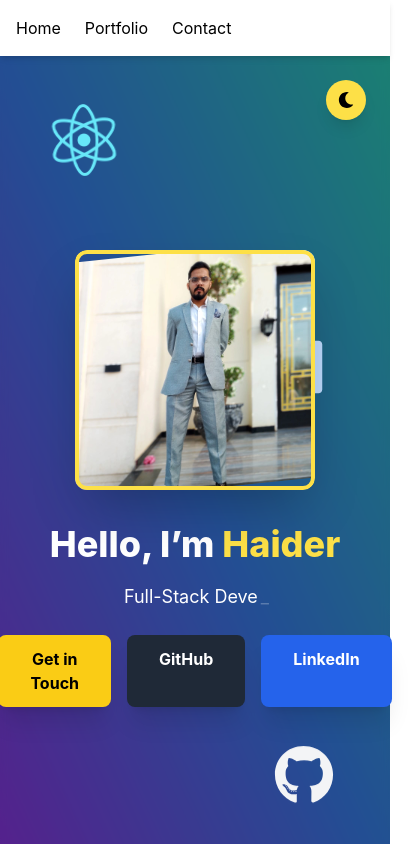
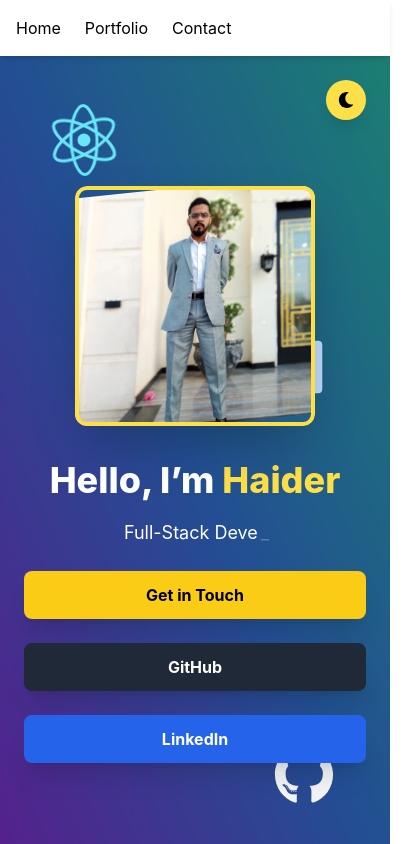
Before and after one commit to Haiderali445/portfolio-website, a React (Vite) app: page / in a window 390 px wide. Shown: the top 844 px of the page, 416 px wide, since content can reach past the window. Built offline with nearby package versions, Linux system fonts and the light colour scheme.

Commit message:
Updated hero layout dark theme and logo 11

```diff
--- a/src/components/Hero.jsx
+++ b/src/components/Hero.jsx
@@ -92,11 +92,11 @@ function Hero() {
             initial={{ opacity: 0, y: 20 }}
             animate={{ opacity: 1, y: 0 }}
             transition={{ delay: 1, duration: 0.8 }}
-            className="flex justify-center md:justify-start gap-4"
+            className="flex flex-wrap justify-center md:justify-start gap-4"
           >
             <a
               href="#contact"
-              className="inline-block px-8 py-3 bg-yellow-400 text-black font-bold rounded-lg shadow-xl hover:bg-yellow-300 transition transform hover:scale-105"
+              className="inline-block w-full md:w-auto px-8 py-3 bg-yellow-400 text-black font-bold rounded-lg shadow-xl hover:bg-yellow-300 transition transform hover:scale-105 mb-2 md:mb-0"
             >
               Get in Touch
             </a>
@@ -104,7 +104,7 @@ function Hero() {
               href="https://github.com/haiderali445"
               target="_blank"
               rel="noopener noreferrer"
-              className="inline-block px-8 py-3 bg-gray-800 text-white font-bold rounded-lg shadow-xl hover:bg-gray-700 transition transform hover:scale-105"
+              className="inline-block w-full md:w-auto px-8 py-3 bg-gray-800 text-white font-bold rounded-lg shadow-xl hover:bg-gray-700 transition transform hover:scale-105 mb-2 md:mb-0"
             >
               GitHub
             </a>
@@ -112,7 +112,7 @@ function Hero() {
               href="https://linkedin.com/in/hayder-ali-8a025b290"
               target="_blank"
               rel="noopener noreferrer"
-              className="inline-block px-8 py-3 bg-blue-600 text-white font-bold rounded-lg shadow-xl hover:bg-blue-500 transition transform hover:scale-105"
+              className="inline-block w-full md:w-auto px-8 py-3 bg-blue-600 text-white font-bold rounded-lg shadow-xl hover:bg-blue-500 transition transform hover:scale-105 mb-2 md:mb-0"
             >
               LinkedIn
             </a>
```
